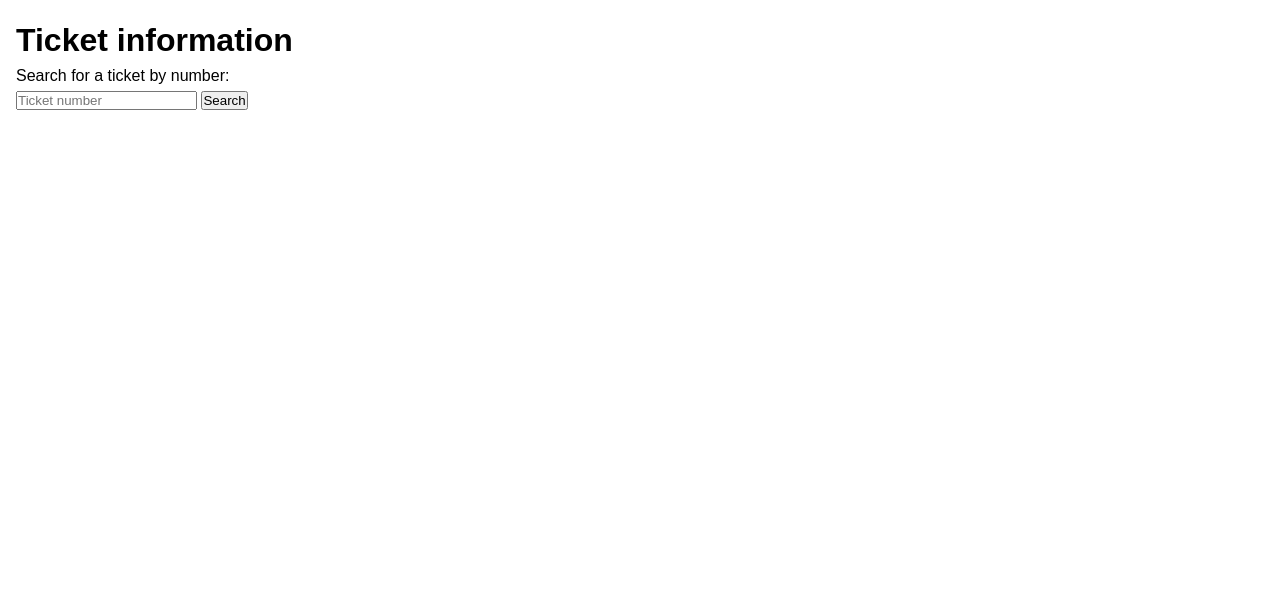
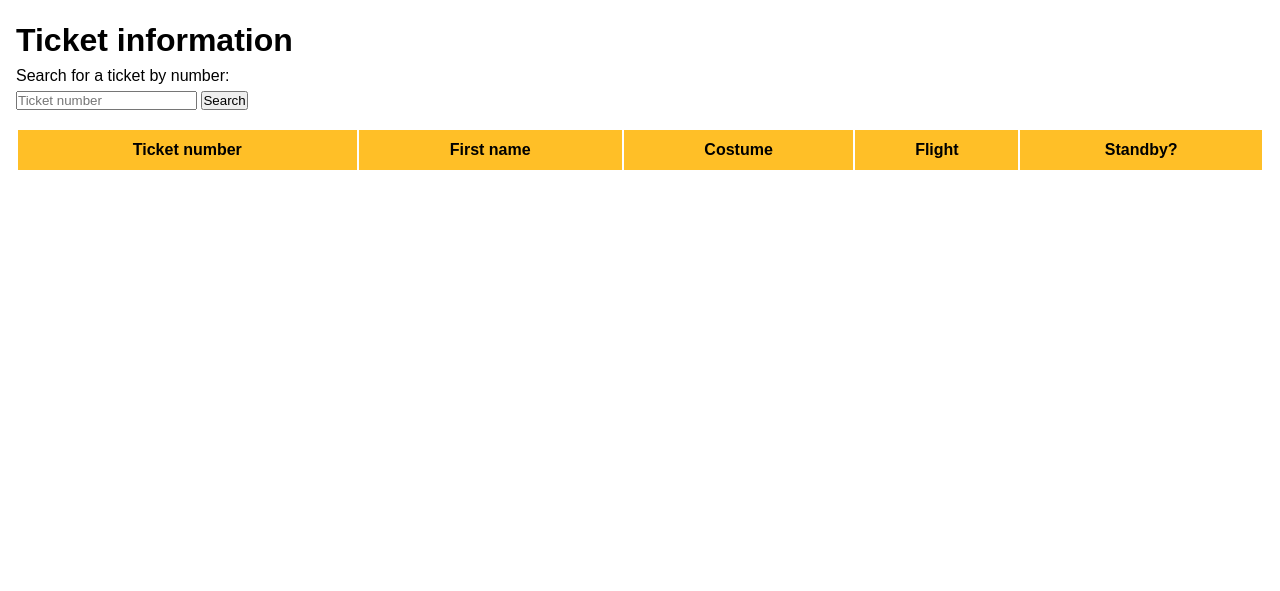
Before and after one commit to cahogan/swa, a Django app: page /ticket/ in a window 1280 px wide. Shown: the part 92-683 px from the top of the page. Run offline with Django 5.2, Linux system fonts and the light colour scheme; data that the repository does not hold is empty; some web fonts are replaced.

Commit message:
Add scrollable ticket table

```diff
--- a/core/static/core/base.css
+++ b/core/static/core/base.css
@@ -45,3 +45,9 @@ button:focus {
     outline-offset: 0.05em;
     box-shadow: none;
 }
+
+.flex-row {
+    display: flex;
+    flex-direction: row;
+    align-items: center;
+}
--- a/core/static/core/table.css
+++ b/core/static/core/table.css
@@ -10,6 +10,8 @@ th {
     font-weight: bold;
     padding: 0.5rem;
     border: 2px solid white;
+    position: sticky;
+    top: 0;
 }
 
 td {
@@ -19,3 +21,8 @@ td {
 tr:nth-child(even) {
     background-color: var(--sweetwest-silver);
 }
+
+.table-constraint {
+    height: 60vh;
+    overflow: scroll;
+}
--- a/core/templates/core/ticket.html
+++ b/core/templates/core/ticket.html
@@ -3,6 +3,7 @@
     {% load static %}
     <link rel="stylesheet" type=text/css href="{% static 'core/button.css' %}">
     <link rel="stylesheet" type=text/css href="{% static 'core/ticket.css' %}">
+    <link rel="stylesheet" type=text/css href="{% static 'core/table.css' %}">
 {% endblock %}
 {% block content %}
 <div>
@@ -27,6 +28,29 @@
             <input type="submit" value="Search">
         </form>
     </p>
+    <div class="table-constraint">
+        <table>
+            <thead>
+                <tr>
+                    <th>Ticket number</th>
+                    <th>First name</th>
+                    <th>Costume</th>
+                    <th>Flight</th>
+                    <th>Standby?</th>
+                </tr>
+            </thead>
+            <tbody>
+                {% for ticket in ticket_list %}
+                <tr>
+                    <td><a href="/ticket/{{ ticket.id }}">{{ ticket.id }}</a></td>
+                    <td>{{ ticket.first_name }}</td>
+                    <td>{{ ticket.costume }}</td>
+                    <td>{{ ticket.flight }}</td>
+                    <td>{{ ticket.standby }}</td>
+                </tr>
+                {% endfor %}
+        </table>
+    </div>
     {% endif %}
 </div>
 <script src="{% static 'core/built/ticket.js' %}"></script>
```
